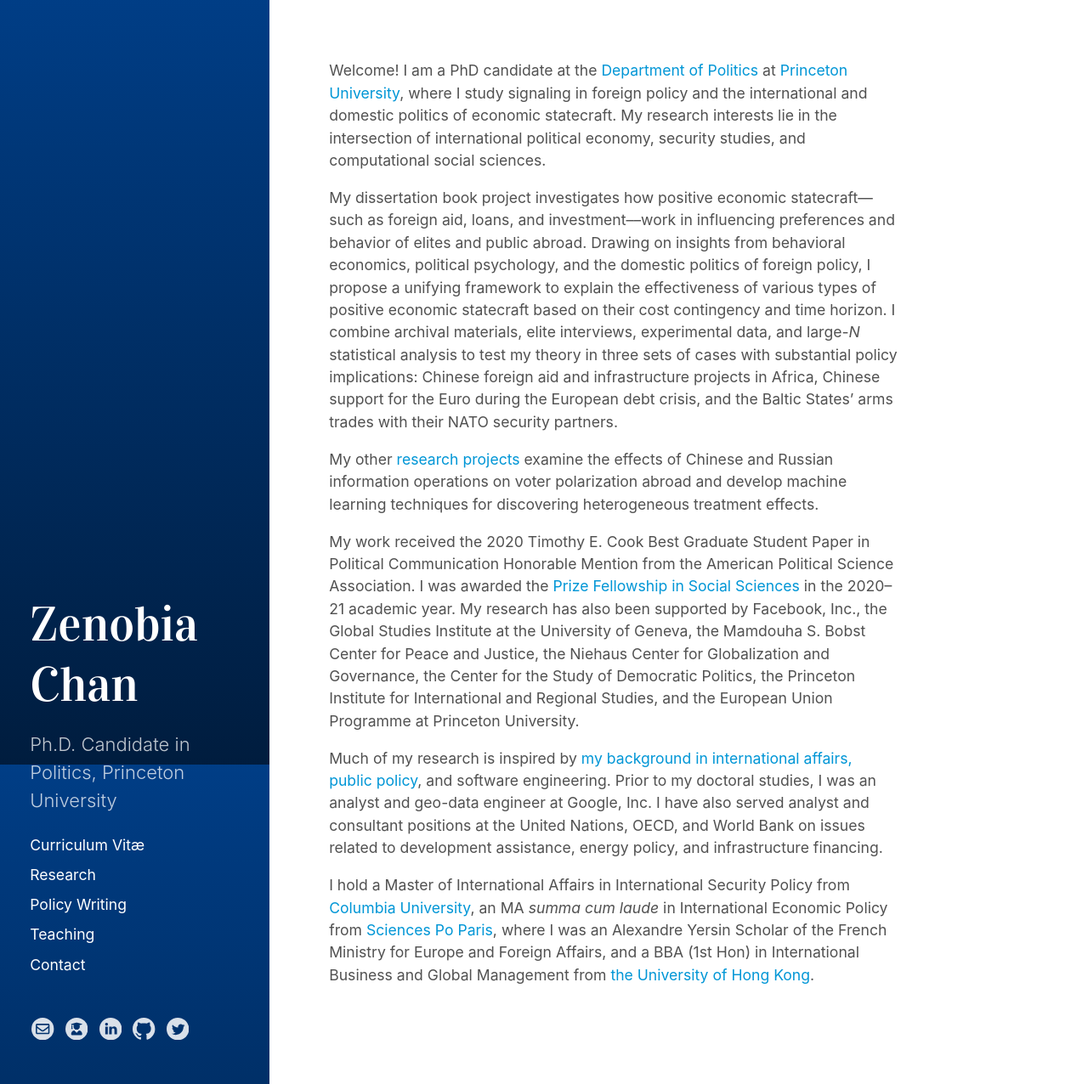
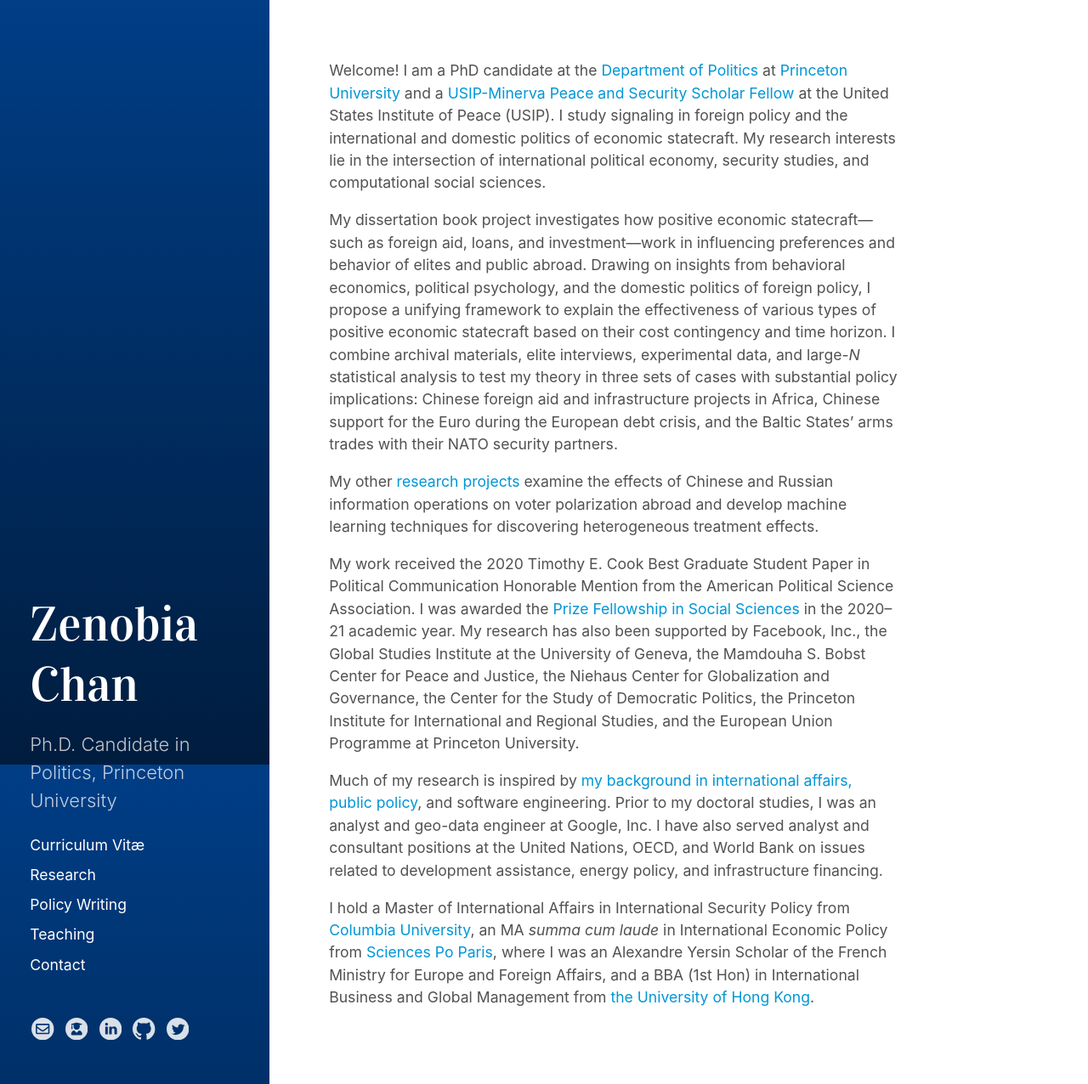
Before and after one commit to ztchan/my-website, a Jekyll site: the page built from index.html, in a window 1280 px wide and 1276 px high. Shown: the whole window at 85% size. Built offline with Jekyll 4.4.1, drawn with Linux system fonts in a browser that asks for light colours; the list of posts is cut into pages by our own code.

Commit message:
Update index.html

```diff
--- a/index.html
+++ b/index.html
@@ -6,7 +6,7 @@ sitemap:
 ---
 
 <p>
-Welcome! I am a PhD candidate at the <a href="http://politics.princeton.edu/" target="_blank">Department of Politics</a> at <a href="https://www.princeton.edu/" target="_blank">Princeton University</a>, where I study signaling in foreign policy and the international and domestic politics of economic statecraft. My research interests lie in the intersection of international political economy, security studies, and computational social sciences.
+Welcome! I am a PhD candidate at the <a href="http://politics.princeton.edu/" target="_blank">Department of Politics</a> at <a href="https://www.princeton.edu/" target="_blank">Princeton University</a> and a <a href="https://www.usip.org/grants-fellowships/jennings-randolph-peace-scholarship-dissertation-program/current-peace-scholars#Chan" target="_blank">USIP-Minerva Peace and Security Scholar Fellow</a> at the United States Institute of Peace (USIP). I study signaling in foreign policy and the international and domestic politics of economic statecraft. My research interests lie in the intersection of international political economy, security studies, and computational social sciences.
 </p>
 
 <p>
```
